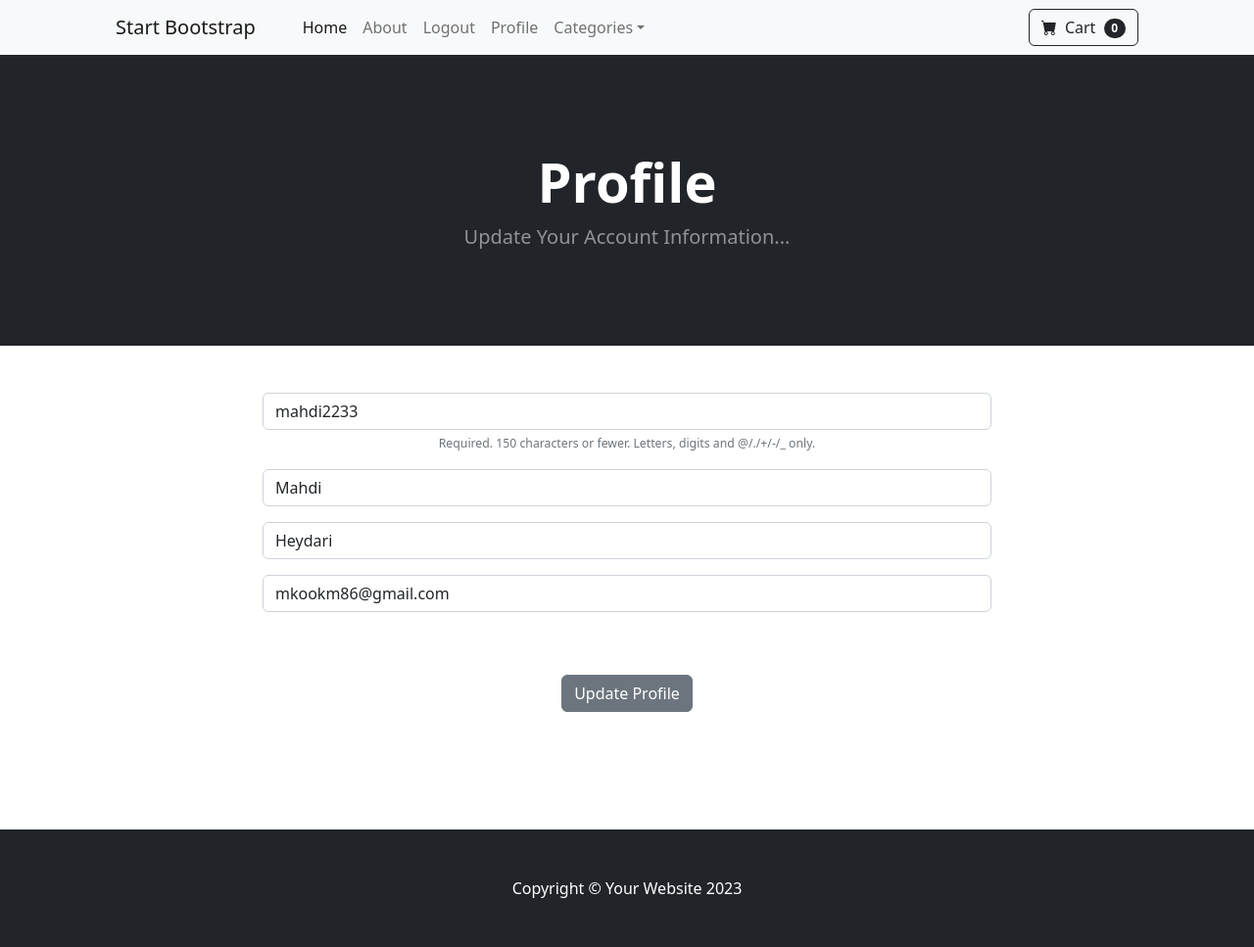
After one commit to MahdiHeydariDepo/djano-ecom, a Django app: page /update_user/ in a window 1280 px wide. The commit adds this page. Shown: the whole page at 98% size. Run offline with Django 5.2, Linux system fonts and the light colour scheme; a user stored in the database is signed in; data comes from the database, SQL or seed files in the repository; both versions use the stored data as it was after the commit; some libraries are stand-ins or nearby versions.

Commit message:
User profile update

```diff
--- a/store/forms.py
+++ b/store/forms.py
@@ -1,7 +1,29 @@
 from django.contrib.auth.models import User
-from django.contrib.auth.forms import UserCreationForm
+from django.contrib.auth.forms import UserCreationForm, UserChangeForm
 from django import forms
 
+
+class UpdateUserForm(UserChangeForm):
+    password = None
+    email = forms.EmailField(label="",
+                             widget=forms.TextInput(attrs={'class': 'form-control', 'placeholder': 'Email Address'}))
+    first_name = forms.CharField(label="", max_length=100,
+                                 widget=forms.TextInput(attrs={'class': 'form-control', 'placeholder': 'First Name'}))
+    last_name = forms.CharField(label="", max_length=100,
+                                widget=forms.TextInput(attrs={'class': 'form-control', 'placeholder': 'Last Name'}))
+
+    class Meta:
+        model = User
+        fields = ('username', 'first_name', 'last_name', 'email')
+
+    def __init__(self, *args, **kwargs):
+        super(UpdateUserForm, self).__init__(*args, **kwargs)
+
+        self.fields['username'].widget.attrs['class'] = 'form-control'
+        self.fields['username'].widget.attrs['placeholder'] = 'User Name'
+        self.fields['username'].label = ''
+        self.fields[
+            'username'].help_text = '<span class="form-text text-muted"><small>Required. 150 characters or fewer. Letters, digits and @/./+/-/_ only.</small></span>'
 
 class SignUpForm(UserCreationForm):
     email = forms.EmailField(label="",
--- a/store/templates/navbar.html
+++ b/store/templates/navbar.html
@@ -10,6 +10,7 @@
 
                         {% if user.is_authenticated %}
                             <li class="nav-item"><a class="nav-link" href="{% url 'logout' %}">Logout</a></li>
+                            <li class="nav-item"><a class="nav-link" href="{% url 'update_user' %}">Profile</a></li>
                         {% else %}
                             <li class="nav-item"><a class="nav-link" href="{% url 'login' %}">Login</a></li>
                             <li class="nav-item"><a class="nav-link" href="{% url 'register' %}">Register</a></li>
--- /dev/null
+++ b/store/templates/update_user.html
@@ -0,0 +1,34 @@
+{% extends 'base.html' %}
+{% block content %}
+ <!-- Header-->
+        <header class="bg-dark py-5">
+            <div class="container px-4 px-lg-5 my-5">
+                <div class="text-center text-white">
+                    <h1 class="display-4 fw-bolder">Profile</h1>
+                    <p class="lead fw-normal text-white-50 mb-0">Update Your Account Information...</p>
+                </div>
+            </div>
+        </header>
+
+    <div class="container">
+    <div class="row">
+
+            <center>
+                 <div class="col-8">
+
+                     <br/><br/>
+                     <form method="post" action={% url "update_user" %}>
+                         {% csrf_token %}
+                         {{ user_form.as_p }}
+                         <br/><br/>
+                         <button type="submit" class="btn btn-secondary">Update Profile</button>
+                       <br/><br/>
+</form>
+                       <br/><br/>
+                       <br/><br/>
+                     </div>
+            </center>
+
+    </div>
+    </div>
+{% endblock %}
--- a/store/urls.py
+++ b/store/urls.py
@@ -7,6 +7,7 @@ urlpatterns = [
     path('login/', views.login_user, name='login'),
     path('logout/', views.logout_user, name='logout'),
     path('register/', views.register_user, name='register'),
+    path('update_user/', views.update_user, name='update_user'),
     path('product/<int:pk>', views.product, name='product'),
     path('category/<str:foo>', views.category, name='category'),
     path('category_summary/', views.category_summary, name='category_summary')
--- a/store/views.py
+++ b/store/views.py
@@ -5,7 +5,7 @@ from django.contrib import messages
 from django.contrib.auth.models import User
 from django.contrib.auth.forms import UserCreationForm
 from django import forms
-from .forms import SignUpForm
+from .forms import SignUpForm, UpdateUserForm
 from django.template.defaultfilters import slugify
 
 
@@ -17,16 +17,17 @@ def category(request, foo):
         category = Category.objects.get(name=foo)
         products = Product.objects.filter(category=category)
         return render(request, 'category.html',
-                      {'category': category, 'products': products, 'categories': categories} )
+                      {'category': category, 'products': products, 'categories': categories})
     except:
-            messages.success(request, 'THIS CATEGORY IS NOT AVAILABLE')
-            return redirect('home')
+        messages.success(request, 'THIS CATEGORY IS NOT AVAILABLE')
+        return redirect('home')
 
 
 def category_summary(request):
     categories = Category.objects.all()
     return render(request, 'category_summary.html',
                   {'categories': categories})
+
 
 def product(request, pk):
     product = Product.objects.get(id=pk)
@@ -37,7 +38,7 @@ def home(request):
     categories = Category.objects.all()
     products = Product.objects.all()
     return render(request, 'home.html', {'products': products
-                                         , 'categories': categories})
+        , 'categories': categories})
 
 
 def about(request):
@@ -84,3 +85,20 @@ def register_user(request):
             return redirect('register')
     else:
         return render(request, 'register.html', {'form': form})
+
+
+def update_user(request):
+    if request.user.is_authenticated:
+        current_user = User.objects.get(id=request.user.id)
+        user_form = UpdateUserForm(request.POST or None, instance=current_user)
+        if user_form.is_valid():
+            user_form.save()
+
+            login(request, current_user)
+            messages.success(request, "The User Has Been Updated!!")
+            return redirect('home')
+        return render(request, 'update_user.html', {'user_form': user_form})
+
+    else:
+        messages.success(request, "you have to log in first")
+        return redirect('home')
```
Also changed, not shown: db.sqlite3, media/uploads/product/Screenshot_2.png (added).
